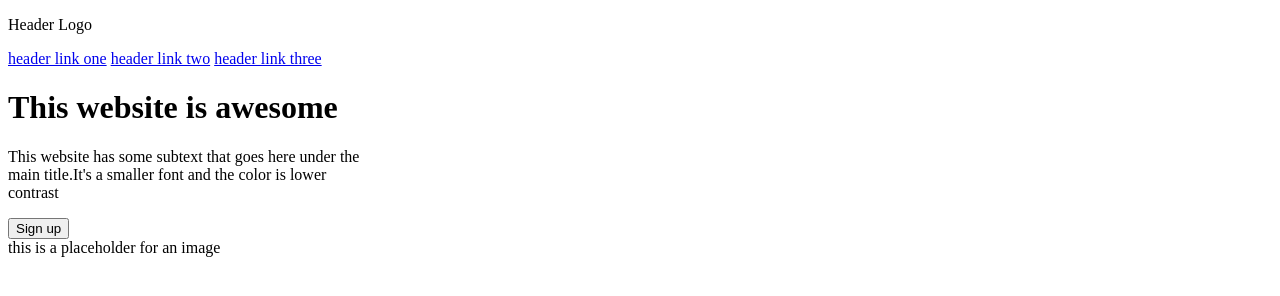
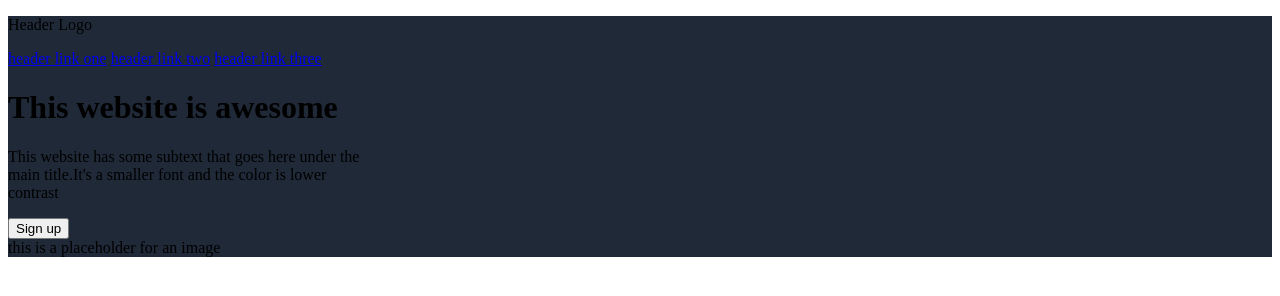
Before and after one commit to BerkcanCakar/landing-page, a plain HTML site: page index.html in a window 1280 px wide. Drawn offline with Linux system fonts and the light colour scheme.

Commit message:
Add background color to the header

```diff
--- a/index.html
+++ b/index.html
@@ -8,7 +8,7 @@
     <title>Landing page</title>
 </head>
 <body>
-
+<div class="header">
     <p>Header Logo</p>
     <a href="#">header link one</a>
     <a href="#">header link two</a>
@@ -24,7 +24,7 @@ contrast</p>
 <div>
     this is a placeholder for an image
 </div>
-
+</div>
 
 </body>
 </html>
--- a/style.css
+++ b/style.css
@@ -0,0 +1,3 @@
+.header{
+    background-color:#1F2937;
+}
```
